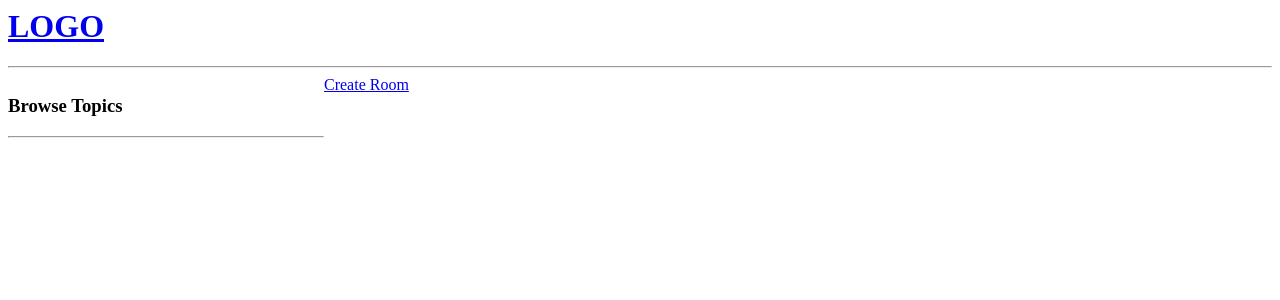
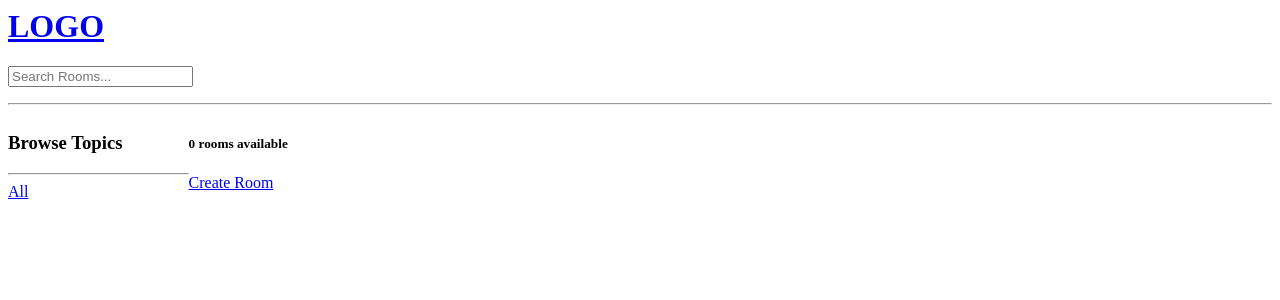
Before and after one commit to WiktorBK/DevForum, a Django app: page / in a window 1280 px wide. Shown: the top 300 px of the page. Run offline with Django 4.2, Linux system fonts and the light colour scheme; data that the repository does not hold is empty.

Commit message:
Create more searching params

```diff
--- a/base/templates/base/home.html
+++ b/base/templates/base/home.html
@@ -3,7 +3,7 @@
 <style>
     .home-container{
         display: grid;
-        grid-template-columns: 1fr 3fr;
+        grid-template-columns: 0.5fr 3fr;
 
     }
 </style>
@@ -12,7 +12,9 @@
   <div>
     <h3>Browse Topics</h3>
     <hr />
-
+    <div>
+        <a href="{% url 'home' %}">All</a>
+    </div>
     {%for topic in topics%}
 <div>
     <a href="{% url 'home' %}?q={{topic.name}}">{{topic.name}}</a>
@@ -21,6 +23,8 @@
   </div>
 
   <div>
+    <h5>{{room_count}} rooms available</h5>
+
     <a href="{% url 'create-room' %}">Create Room</a>
 
     <div>
--- a/base/views.py
+++ b/base/views.py
@@ -1,12 +1,23 @@
 from django.shortcuts import render, redirect
+from django.db.models import Q
 from django.http import HttpResponse
 from .models import Room, Topic
 from .forms import RoomForm
 
 def home(request):
-    rooms = Room.objects.all()
+    q = request.GET.get('q') if request.GET.get('q') != None else ''
+
+    rooms = Room.objects.filter(
+        Q(topic__name__icontains=q) |
+        Q(description__icontains=q) |
+        Q(name__icontains=q)
+
+        )
+
     topics = Topic.objects.all()
-    context = {'rooms': rooms, 'topics': topics}
+    room_count = rooms.count()
+
+    context = {'rooms': rooms, 'topics': topics, 'room_count': room_count}
     return render(request, 'base/home.html', context)
 
 def room(request, room_id):
--- a/templates/navbar.html
+++ b/templates/navbar.html
@@ -1,5 +1,8 @@
 <a href="/">
     <h1>LOGO</h1>
 </a>
+<form action="{% url 'home' %}">
+    <input type="text" name="q" placeholder="Search Rooms..."/>
+</form>
 
 <hr>
```
